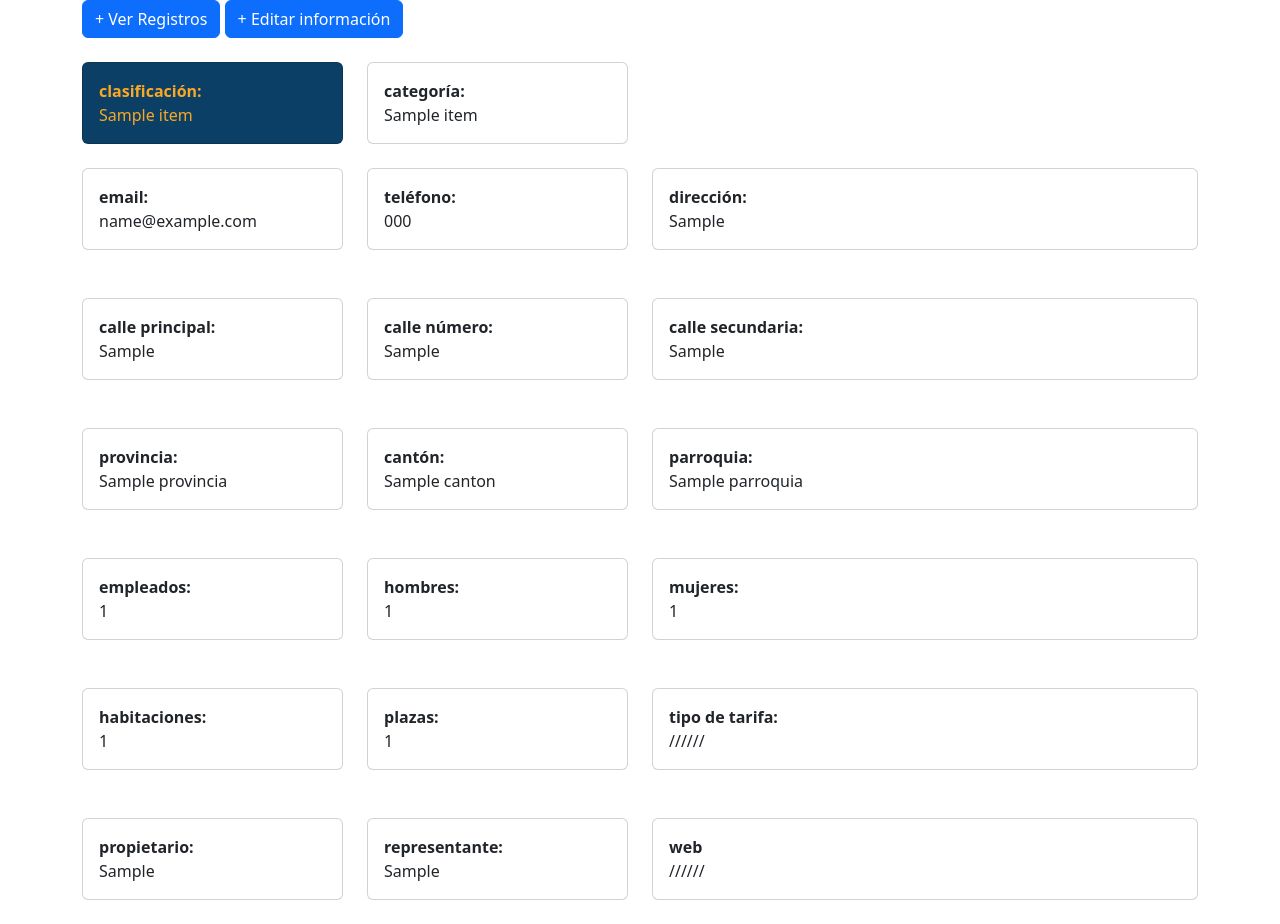
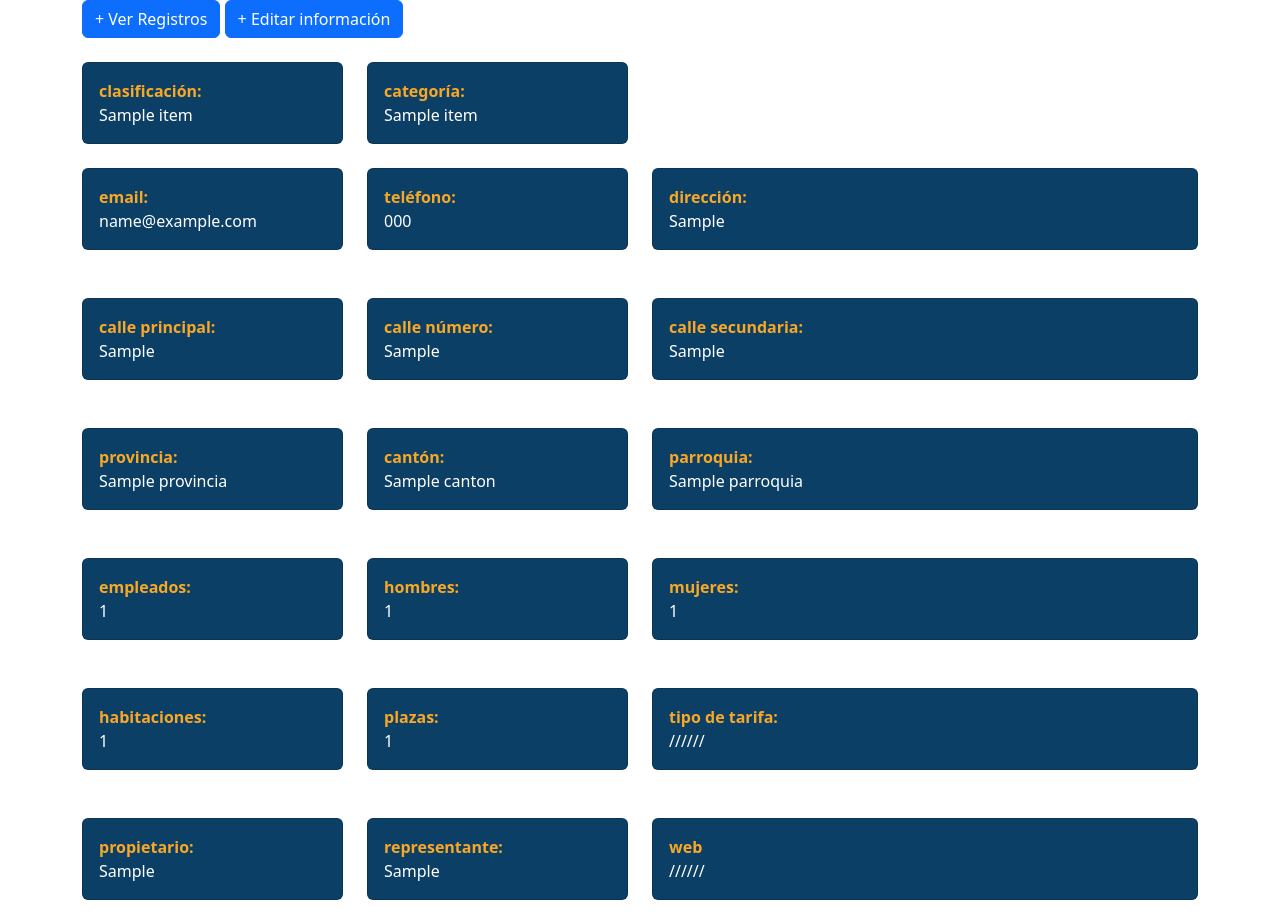
Before and after one commit to josebenitez21/turismoFi, a Django app: template templates/establecimiento/view.html in a window 1280 px wide. Shown: the part 70-994 px from the top of the page. Run offline with Django 4.2, Linux system fonts and the light colour scheme; the template is opened without the code that fills it: values that come from a table or form of the project are taken from there, others are empty; tables that the repository leaves empty hold one stand-in row (values such as "Sample post").

Commit message:
Cambios css y HTML

```diff
--- a/templates/establecimiento/view.html
+++ b/templates/establecimiento/view.html
@@ -18,20 +18,20 @@
 <div class="col-md-3">
   <div class="card mb-3" style="background-color: #0c3f66; color: #f9a825;">
     <div class="card-body">
-                    <td><strong>clasificación:</strong></td>
+      <strong><span style="color: #f9a825;">clasificación:</span></strong>
       <br>
-                    <td>{{ item.clasificacion }}</td>
-
+      <span style="color: white;">{{ item.clasificacion }}</span>
     </div>
   </div>
 </div>
 
+
         <div class="col-md-3">
-            <div class="card mb-4">
+            <div class="card mb-4" style="background-color: #0c3f66; color: #f9a825;">
                 <div class="card-body">
                     <td><strong>categoría:</strong></td>
                     <br>
-                    <td>{{ item.categoria }}</td>
+                    <span style="color: white;">{{ item.categoria }}</span>
 
                 </div>
             </div>
@@ -42,32 +42,32 @@
 
     <div class="row">
         <div class="col-md-3">
-            <div class="card mb-4">
+            <div class="card mb-4"style="background-color: #0c3f66; color: #f9a825;">
                 <div class="card-body">
                     <td><strong>email:</strong></td>
                     <br>
-                    <td>{{ item.email }}</td>
+                    <span style="color: white;">{{ item.email }}</span>
 
                 </div>
             </div>
         </div>
 
         <div class="col-md-3">
-            <div class="card mb-4">
+            <div class="card mb-4"style="background-color: #0c3f66; color: #f9a825;">
                 <div class="card-body">
                     <td><strong>teléfono:</strong></td>
                     <br>
-                    <td>{{ item.telefono }}</td>
+                   <span style="color: white;">{{ item.telefono }}</span>
 
                 </div>
             </div>
         </div>
         <div class="col-md-6">
-            <div class="card mb-6">
+            <div class="card mb-6"style="background-color: #0c3f66; color: #f9a825;">
                 <div class="card-body">
                     <td><strong>dirección:</strong></td>
                     <br>
-                    <td>{{ item.direccion }}</td>
+                    <span style="color: white;">{{ item.direccion }}</span>
 
                 </div>
             </div>
@@ -77,32 +77,32 @@
 
     <div class="row">
         <div class="col-md-3">
-            <div class="card mb-4">
+            <div class="card mb-4"style="background-color: #0c3f66; color: #f9a825;">
                 <div class="card-body">
                     <td><strong>calle principal:</strong></td>
                     <br>
-                    <td>{{ item.calle_principal }}</td>
+                    <span style="color: white;">{{ item.calle_principal }}</span>
 
                 </div>
             </div>
         </div>
 
         <div class="col-md-3">
-            <div class="card mb-4">
+            <div class="card mb-4"style="background-color: #0c3f66; color: #f9a825;">
                 <div class="card-body">
                     <td><strong>calle número:</strong></td>
                     <br>
-                    <td>{{ item.calle_numero }}</td>
+                   <span style="color: white;">{{ item.calle_numero }}</span>
 
                 </div>
             </div>
         </div>
         <div class="col-md-6">
-            <div class="card mb-6">
+            <div class="card mb-6"style="background-color: #0c3f66; color: #f9a825;">
                 <div class="card-body">
                     <td><strong>calle secundaria:</strong></td>
                     <br>
-                    <td>{{ item.calle_secundaria }}</td>
+                    <span style="color: white;">{{ item.calle_secundaria }}</span>
 
                 </div>
             </div>
@@ -111,32 +111,32 @@
     <br>
     <div class="row">
         <div class="col-md-3">
-            <div class="card mb-4">
+            <div class="card mb-4"style="background-color: #0c3f66; color: #f9a825;">
                 <div class="card-body">
                     <td><strong>provincia:</strong></td>
                     <br>
-                    <td>{{ item.provincia }}</td>
+                    <span style="color: white;">{{ item.provincia }}</span>
 
                 </div>
             </div>
         </div>
 
         <div class="col-md-3">
-            <div class="card mb-4">
+            <div class="card mb-4"style="background-color: #0c3f66; color: #f9a825;">
                 <div class="card-body">
                     <td><strong>cantón:</strong></td>
                     <br>
-                    <td>{{ item.canton }}</td>
+                   <span style="color: white;">{{ item.canton }}</span>
 
                 </div>
             </div>
         </div>
         <div class="col-md-6">
-            <div class="card mb-6">
+            <div class="card mb-6"style="background-color: #0c3f66; color: #f9a825;">
                 <div class="card-body">
                     <td><strong>parroquia:</strong></td>
                     <br>
-                    <td>{{ item.parroquia }}</td>
+                    <span style="color: white;">{{ item.parroquia }}</span>
 
                 </div>
             </div>
@@ -145,32 +145,32 @@
     <br>
     <div class="row">
         <div class="col-md-3">
-            <div class="card mb-4">
+            <div class="card mb-4"style="background-color: #0c3f66; color: #f9a825;">
                 <div class="card-body">
                     <td><strong>empleados:</strong></td>
                     <br>
-                    <td>{{ item.empleados }}</td>
+                    <span style="color: white;">{{ item.empleados }}</span>
 
                 </div>
             </div>
         </div>
 
         <div class="col-md-3">
-            <div class="card mb-4">
+            <div class="card mb-4"style="background-color: #0c3f66; color: #f9a825;">
                 <div class="card-body">
                     <td><strong>hombres:</strong></td>
                     <br>
-                    <td>{{ item.hombres }}</td>
+                    <span style="color: white;">{{ item.hombres }}</span>
 
                 </div>
             </div>
         </div>
         <div class="col-md-6">
-            <div class="card mb-6">
+            <div class="card mb-6"style="background-color: #0c3f66; color: #f9a825;">
                 <div class="card-body">
                     <td><strong>mujeres:</strong></td>
                     <br>
-                    <td>{{item.mujeres}}</td>
+                    <span style="color: white;">{{item.mujeres}}</span>
 
                 </div>
             </div>
@@ -180,32 +180,32 @@
      <br>
     <div class="row">
         <div class="col-md-3">
-            <div class="card mb-4">
+            <div class="card mb-4"style="background-color: #0c3f66; color: #f9a825;">
                 <div class="card-body">
                     <td><strong>habitaciones:</strong></td>
                     <br>
-                    <td>{{item.habitaciones}}</td>
+                    <span style="color: white;">{{item.habitaciones}}</span>
 
                 </div>
             </div>
         </div>
 
         <div class="col-md-3">
-            <div class="card mb-4">
+            <div class="card mb-4"style="background-color: #0c3f66; color: #f9a825;">
                 <div class="card-body">
                     <td><strong>plazas:</strong></td>
                     <br>
-                    <td>{{item.plazas}}</td>
+                    <span style="color: white;">{{item.plazas}}</span>
 
                 </div>
             </div>
         </div>
         <div class="col-md-6">
-            <div class="card mb-6">
+            <div class="card mb-6"style="background-color: #0c3f66; color: #f9a825;">
                 <div class="card-body">
                     <td><strong>tipo de tarifa:</strong></td>
                     <br>
-                    <td>//////</td>
+                    <span style="color: white;">//////</span>
 
                 </div>
             </div>
@@ -215,32 +215,32 @@
          <br>
     <div class="row">
         <div class="col-md-3">
-            <div class="card mb-4">
+            <div class="card mb-4"style="background-color: #0c3f66; color: #f9a825;">
                 <div class="card-body">
                     <td><strong>propietario:</strong></td>
                     <br>
-                    <td>{{item.propietario}}</td>
+                    <span style="color: white;">{{item.propietario}}</span>
 
                 </div>
             </div>
         </div>
 
         <div class="col-md-3">
-            <div class="card mb-4">
+            <div class="card mb-4"style="background-color: #0c3f66; color: #f9a825;">
                 <div class="card-body">
                     <td><strong>representante:</strong></td>
                     <br>
-                    <td>{{item.representante}}</td>
+                    <span style="color: white;">{{item.representante}}</span>
 
                 </div>
             </div>
         </div>
         <div class="col-md-6">
-            <div class="card mb-6">
+            <div class="card mb-6"style="background-color: #0c3f66; color: #f9a825;">
                 <div class="card-body">
                     <td><strong>web</strong></td>
                     <br>
-                    <td>//////</td>
+                   <span style="color: white;">//////</span>
 
                 </div>
             </div>
```
Lines whose indentation alone changed are shown as unchanged.
